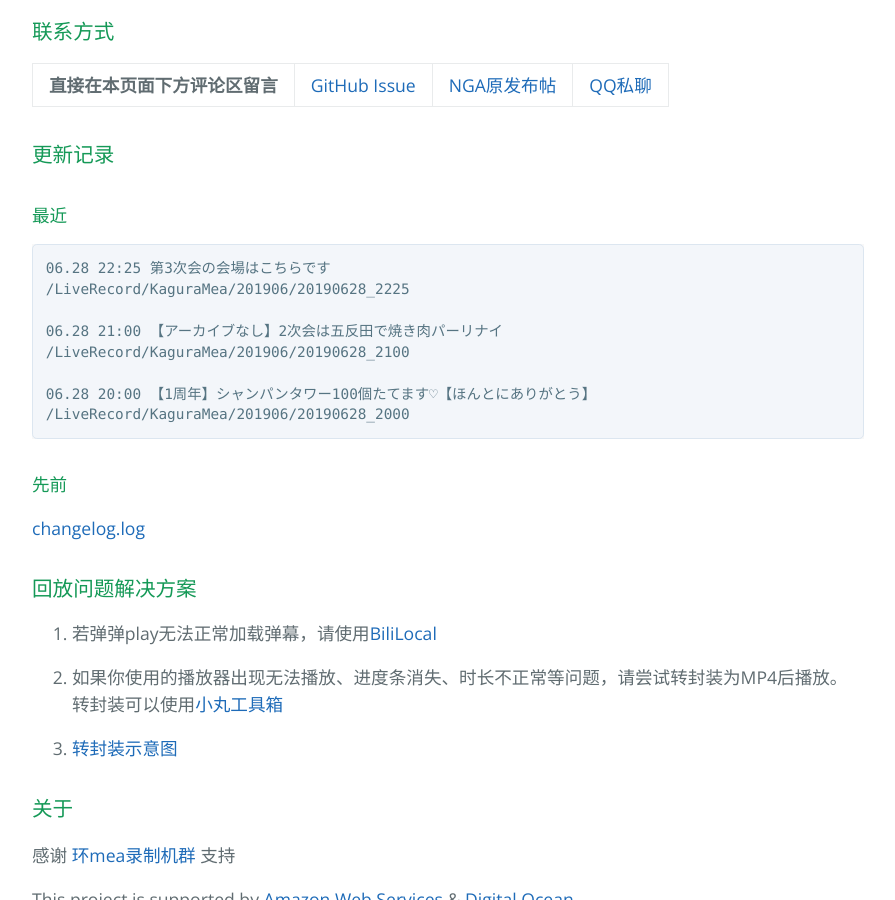
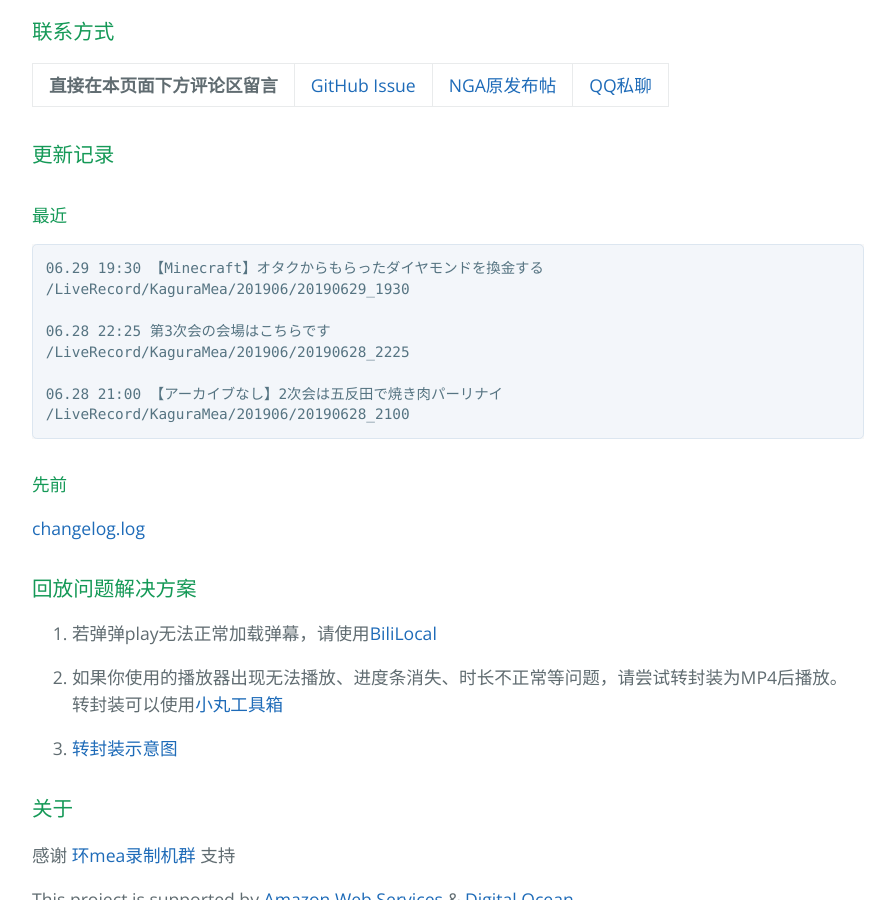
Before and after one commit to kaguramea-record/kaguramea-record.github.io, a Jekyll site: the page built from index.md, in a window 1280 px wide and 900 px high, scrolled down 1170 px. Shown: the whole window, without its empty margins (192-1087 px from the left). Built offline with Jekyll 4.4.1, drawn with Linux system fonts in a browser that asks for light colours; comment, search, counter and statistics services are not loaded.

Commit message:
Update 190629

````diff
--- a/index.md
+++ b/index.md
@@ -38,14 +38,14 @@ layout: default
 #### 最近
 
 ```
+06.29 19:30 【Minecraft】オタクからもらったダイヤモンドを換金する
+/LiveRecord/KaguraMea/201906/20190629_1930
+
 06.28 22:25 第3次会の会場はこちらです
 /LiveRecord/KaguraMea/201906/20190628_2225
 
 06.28 21:00 【アーカイブなし】2次会は五反田で焼き肉パーリナイ
 /LiveRecord/KaguraMea/201906/20190628_2100
-
-06.28 20:00 【1周年】シャンパンタワー100個たてます♡【ほんとにありがとう】
-/LiveRecord/KaguraMea/201906/20190628_2000
 ```
 
 #### 先前
````
Also changed, not shown: 1 other file.
